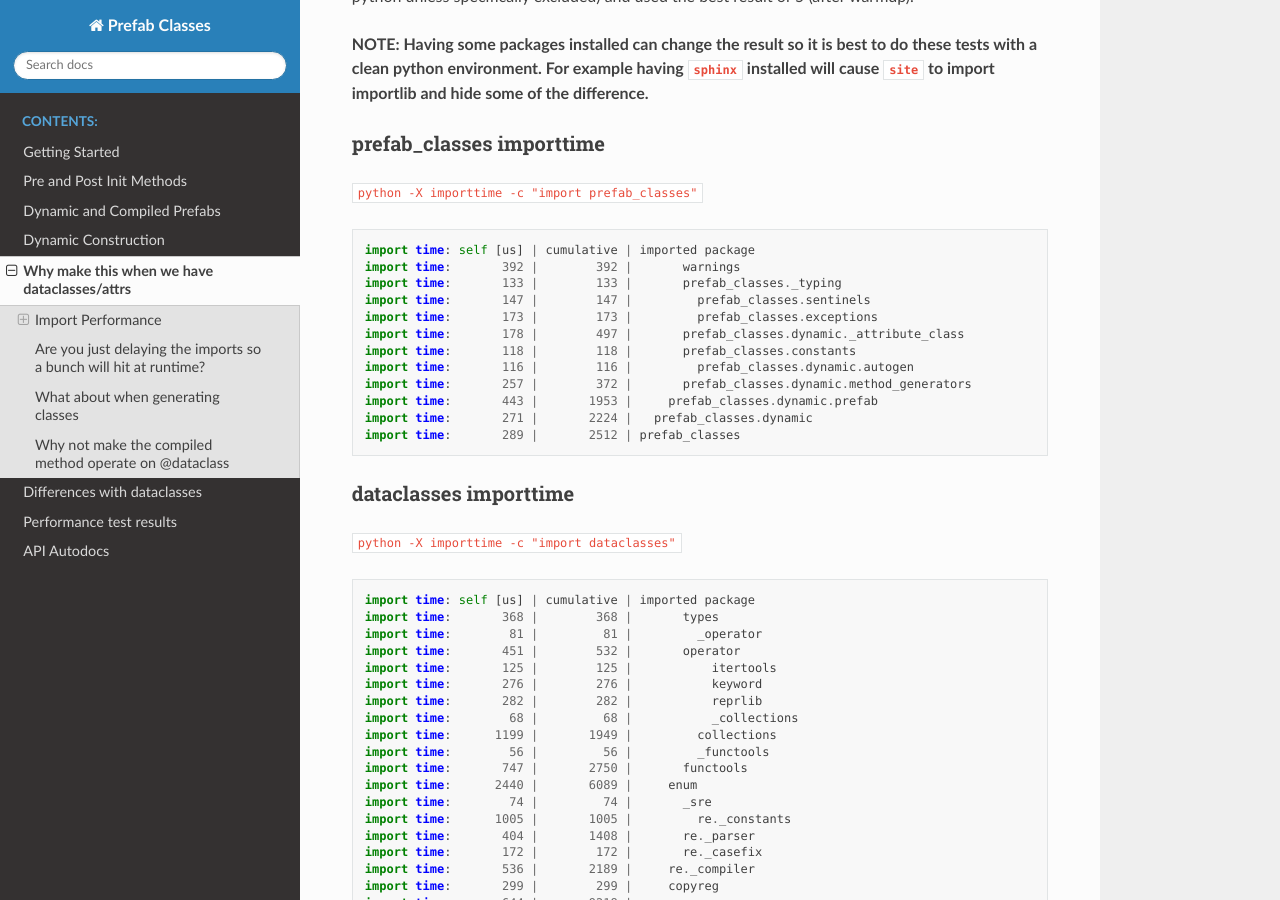
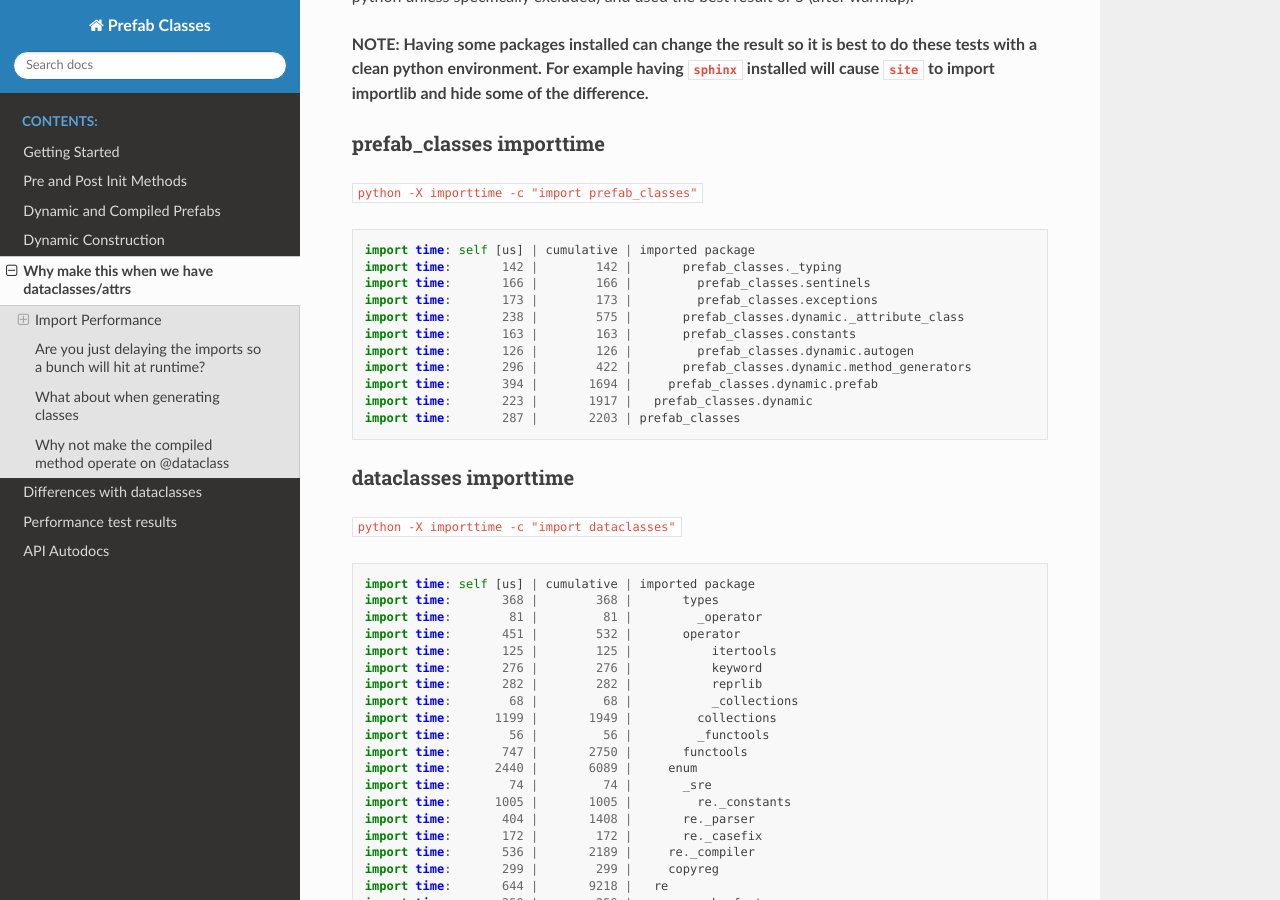
Before and after one commit to DavidCEllis/PrefabClasses, a Sphinx documentation site: the page built from docs/why_not_dataclasses.md, in a window 1280 px wide and 900 px high, scrolled down 594 px. Built offline with Sphinx 7.4.7 and the Read the Docs theme 2.0.0, drawn with Linux system fonts in a browser that asks for light colours.

Commit message:
Now converters are removed, warnings are no longer imported so start time is slightly faster.

````diff
--- a/docs/why_not_dataclasses.md
+++ b/docs/why_not_dataclasses.md
@@ -35,17 +35,16 @@ will cause `site` to import importlib and hide some of the difference.**
 
 ```
 import time: self [us] | cumulative | imported package
-import time:       392 |        392 |       warnings
-import time:       133 |        133 |       prefab_classes._typing
-import time:       147 |        147 |         prefab_classes.sentinels
+import time:       142 |        142 |       prefab_classes._typing
+import time:       166 |        166 |         prefab_classes.sentinels
 import time:       173 |        173 |         prefab_classes.exceptions
-import time:       178 |        497 |       prefab_classes.dynamic._attribute_class
-import time:       118 |        118 |       prefab_classes.constants
-import time:       116 |        116 |         prefab_classes.dynamic.autogen
-import time:       257 |        372 |       prefab_classes.dynamic.method_generators
-import time:       443 |       1953 |     prefab_classes.dynamic.prefab
-import time:       271 |       2224 |   prefab_classes.dynamic
-import time:       289 |       2512 | prefab_classes
+import time:       238 |        575 |       prefab_classes.dynamic._attribute_class
+import time:       163 |        163 |       prefab_classes.constants
+import time:       126 |        126 |         prefab_classes.dynamic.autogen
+import time:       296 |        422 |       prefab_classes.dynamic.method_generators
+import time:       394 |       1694 |     prefab_classes.dynamic.prefab
+import time:       223 |       1917 |   prefab_classes.dynamic
+import time:       287 |       2203 | prefab_classes
 ```
 
 ### dataclasses importtime ###
````
